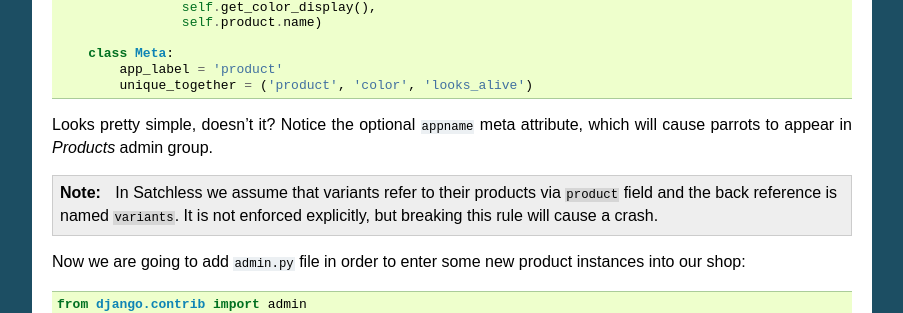
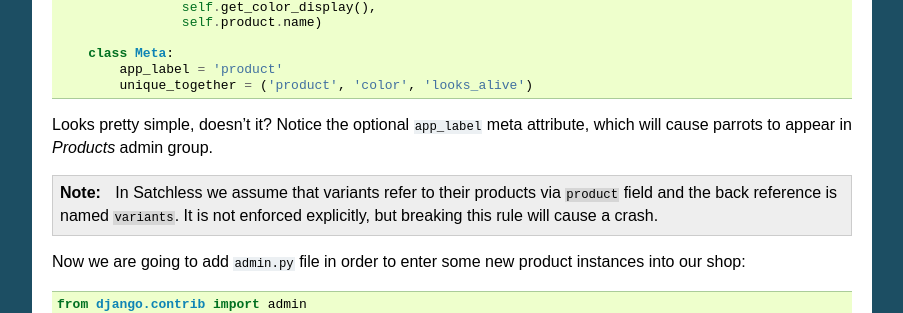
Before and after one commit to mirumee/satchless, a Sphinx documentation site: the page built from doc/product/custom_models.rst, in a window 1280 px wide and 900 px high, scrolled down 628 px. Shown: the part 140-453 px from the top of the window, without its empty margins (198-1101 px from the left). Built offline with Sphinx 7.4.7, drawn with Linux system fonts in a browser that asks for light colours.

Commit message:
Docs typos.

```diff
--- a/doc/product/custom_models.rst
+++ b/doc/product/custom_models.rst
@@ -54,7 +54,7 @@ Let's start with a model for the product, in ``models.py`` file.::
             app_label = 'product'
             unique_together = ('product', 'color', 'looks_alive')
 
-Looks pretty simple, doesn't it? Notice the optional ``appname`` meta
+Looks pretty simple, doesn't it? Notice the optional ``app_label`` meta
 attribute, which will cause parrots to appear in *Products* admin group.
 
 .. note::
@@ -153,7 +153,7 @@ file::
     from . import forms
     from . import models
 
-    def get_variantformclass(sender=None, instance=None, formclass=None, **kwargs):
+    def get_variantformclass(sender, instance, formclass, **kwargs):
         formclass.append(forms.ParrotVariantForm)
 
     variant_formclass_for_product.connect(get_variantformclass, sender=models.Parrot)
```
